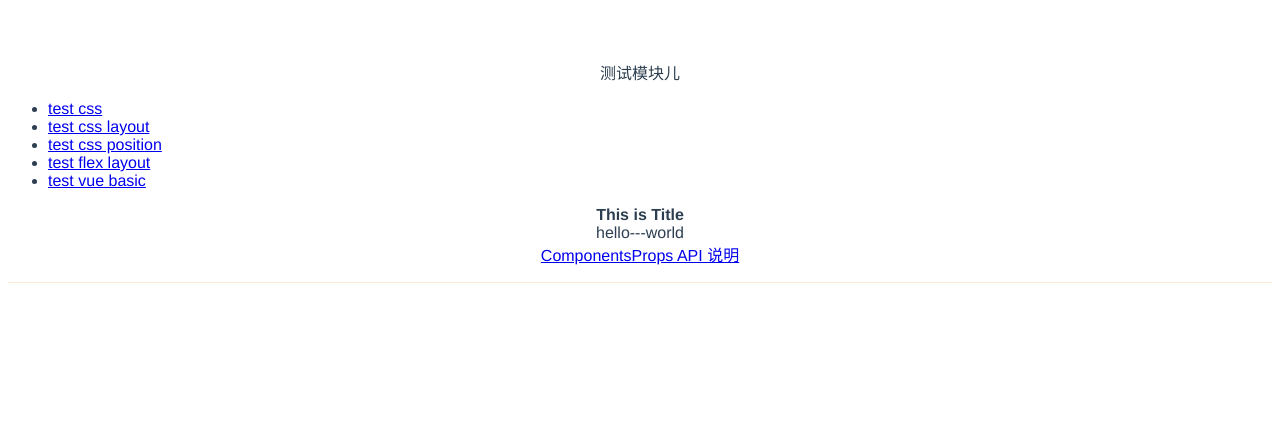
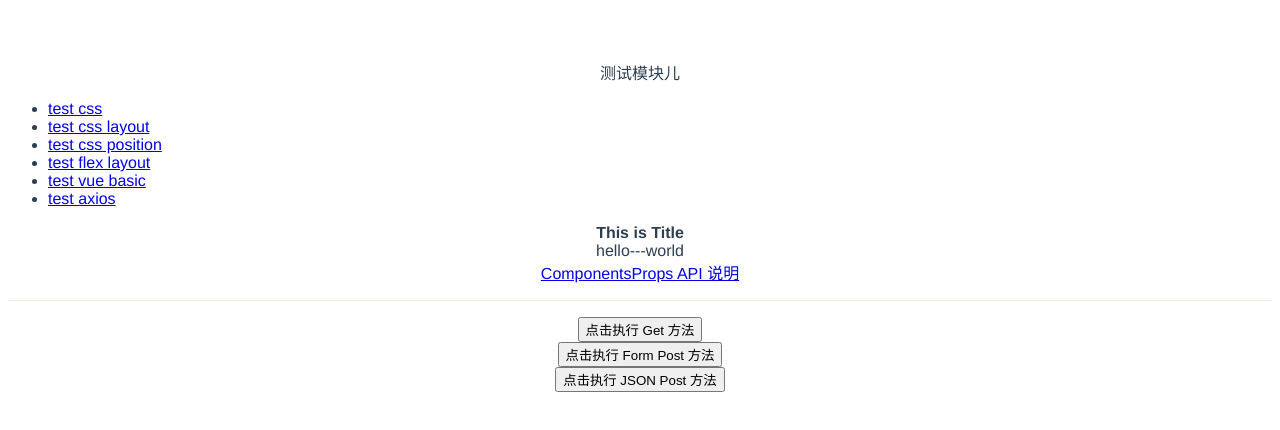
Before and after one commit to fanthus/vue-practice, a Vue app: page /testaxios in a window 1280 px wide. Shown: the top 430 px of the page. Built offline with nearby package versions, Linux system fonts and the light colour scheme.

Commit message:
feat: 添加 Vue 网络请求

```diff
--- a/package.json
+++ b/package.json
@@ -8,6 +8,7 @@
     "lint": "vue-cli-service lint"
   },
   "dependencies": {
+    "axios": "^1.4.0",
     "core-js": "^3.8.3",
     "vue": "^2.6.14",
     "vue-router": "^3.5.1"
--- a/src/App.vue
+++ b/src/App.vue
@@ -16,6 +16,9 @@
       </li>
       <li class="list-style">
         <router-link to="/testvue">test vue basic</router-link>
+      </li>
+      <li class="list-style">
+        <router-link to="/testaxios">test axios</router-link>
       </li>
     </ul>
 
--- /dev/null
+++ b/src/components/TestAxios.vue
@@ -0,0 +1,72 @@
+<template>
+  <div>
+    <button @click="getMethod"> 点击执行 Get 方法</button>
+    <div></div>
+    <button @click="postFormMethod"> 点击执行 Form Post 方法</button>
+    <div></div>
+    <button @click="postJSONMethod"> 点击执行 JSON Post 方法</button>
+    <div>{{ response.data }}</div>
+  </div>
+</template>
+
+<script>
+import axios from "axios";
+import qs from "qs";
+
+export default {
+  name: "App",
+  data() {
+    return {
+      message: "Hello!",
+      shouldShow: false,
+      response: "",
+    };
+  },
+  computed: {
+    reversedMessage() {
+      return this.message.split("").reverse().join("");
+    },
+  },
+  created() {},
+  methods: {
+    getMethod() {
+      axios({
+        method: "get",
+        url: "https://httpbin.org/get",
+      }).then((response) => {
+        this.response = response;
+      });
+    },
+    postFormMethod() {
+      let params = {
+        name: "fanthus",
+        age:19
+      }
+      axios({
+        method: "post",
+        url: "https://httpbin.org/post",
+        data: qs.stringify(params)
+      }).then((response) => {
+        this.response = response;
+      });
+    },
+    postJSONMethod() {
+      let params = {
+        name: "fanthus",
+        age:19
+      }
+      axios({
+        method: "post",
+        url: "https://httpbin.org/post",
+        headers: {'Content-Type': 'application/json', 'Accept': 'application/json'},
+        data: params
+      }).then((response) => {
+        this.response = response;
+      });
+    }
+  },
+};
+</script>
+
+<style>
+</style>
--- a/src/router.js
+++ b/src/router.js
@@ -5,6 +5,7 @@ import TestVueBasic from './components/TestVueBasic';
 import TestCSSLayout from './components/TestCSSLayout.vue'
 import TestCSSFlexLayout from './components/TestCSSFlexLayout.vue'
 import TestCSSPosition from './components/TestCSSPosition.vue'
+import TestAxios from './components/TestAxios.vue'
 
 const router = new VueRouter({
   mode: 'history',
@@ -28,6 +29,10 @@ const router = new VueRouter({
     {
       path: '/testvue',
       component: TestVueBasic
+    },
+    {
+      path: '/testaxios',
+      component: TestAxios
     }
   ]
 })
```
Also changed, not shown: 1 other file (tests, documents, lock files or other folders).
